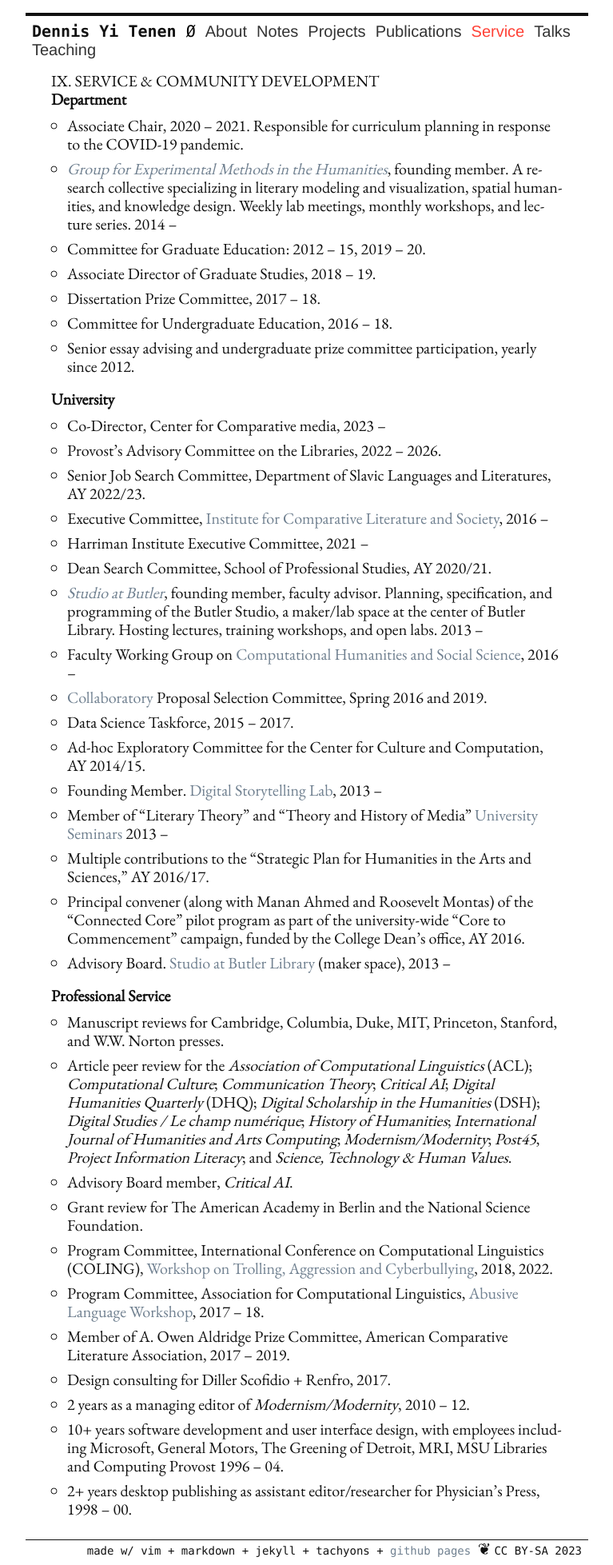
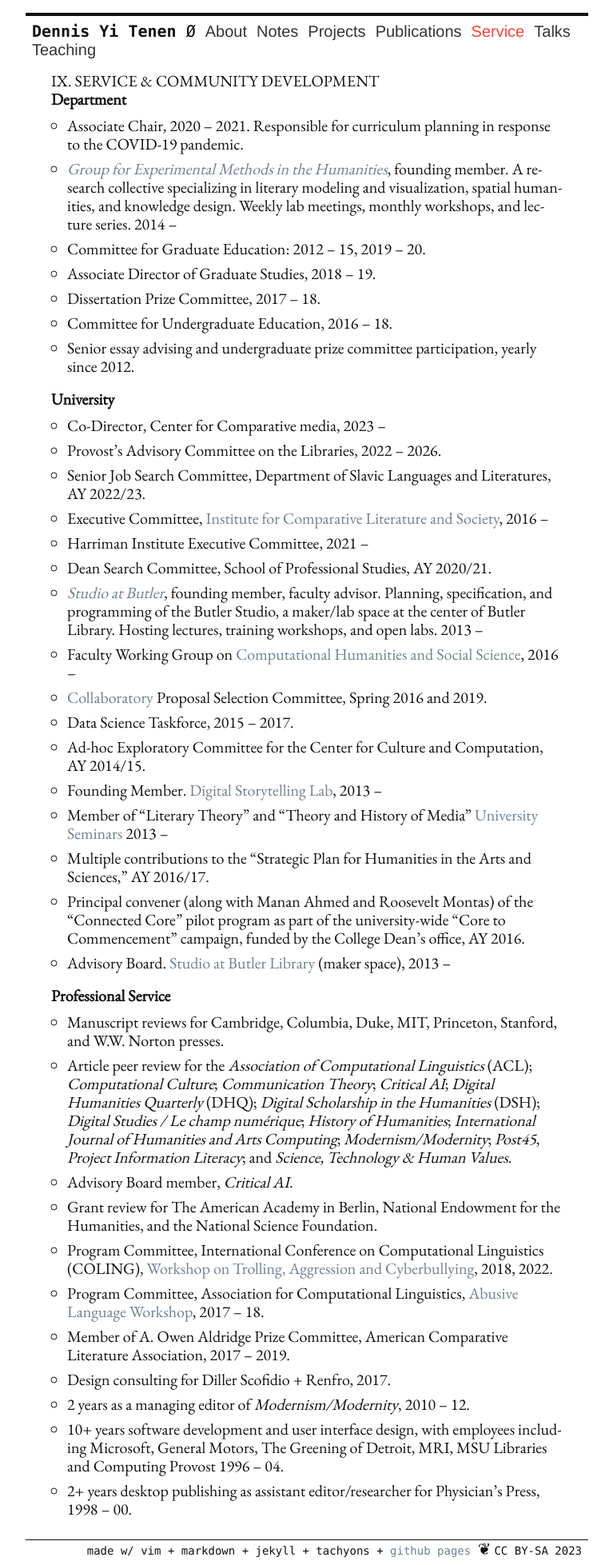
Before and after one commit to denten/denten.github.io, a Jekyll site: the page built from _pages/service.md, in a window 1280 px wide. Shown: the whole page at 80% size, without its empty margins (256-1023 px from the left). Built offline with Jekyll 4.4.1, drawn with Linux system fonts in a browser that asks for light colours.

Commit message:
update service

```diff
--- a/_includes/CV/07-service.md
+++ b/_includes/CV/07-service.md
@@ -41,7 +41,6 @@ COVID-19 pandemic.
 - Advisory Board. [Studio at Butler Library](https://studio.cul.columbia.edu/) (maker space),
   2013 --
 
-
 #### Professional Service
 
 - Manuscript reviews for Cambridge, Columbia, Duke, MIT, Princeton, Stanford, and W.W. Norton
@@ -53,7 +52,8 @@ of Humanities*; *International Journal of Humanities and Arts Computing*;
 *Modernism/Modernity*; *Post45*, *Project Information Literacy*; and *Science, Technology &
 Human Values*.
 - Advisory Board member, *Critical AI*.
-- Grant review for The American Academy in Berlin and the National Science Foundation.
+- Grant review for The American Academy in Berlin, National Endowment for the Humanities, and
+  the National Science Foundation.
 - Program Committee, International Conference on Computational Linguistics (COLING), [Workshop
   on Trolling, Aggression and Cyberbullying](http://aclweb.org/anthology/W18-4400), 2018, 2022.
 - Program Committee, Association for Computational Linguistics, [Abusive Language
```
